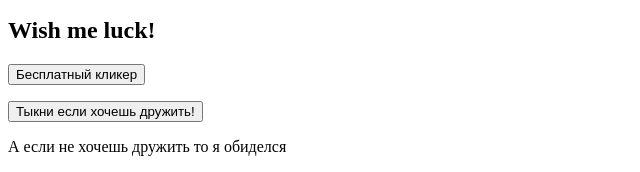
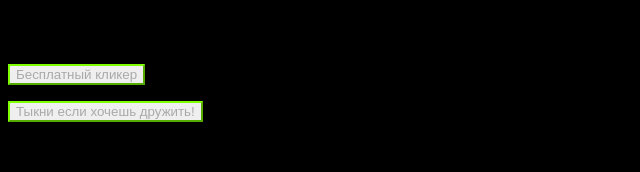
Before and after one commit to AdVentV21/Helllo-world, a plain HTML site: page index.html in a window 1280 px wide. Shown: the part 655-827 px from the top of the page, without its empty margins (0-640 px from the left). Drawn offline with Linux system fonts and the light colour scheme.

Commit message:
Added some CSS

```diff
--- a/index.html
+++ b/index.html
@@ -3,6 +3,15 @@
 <head>
   <meta charset="utf-8">
   <title>Сайтик</title>
+  <style type="text/css">
+  body {
+    background-color: black;
+    }
+    button {
+border-color: chartreuse;
+color: darkgray;
+    }
+  </style>
   </head>
   <body>
   <h1>HELLO WORLD</h1>
```
